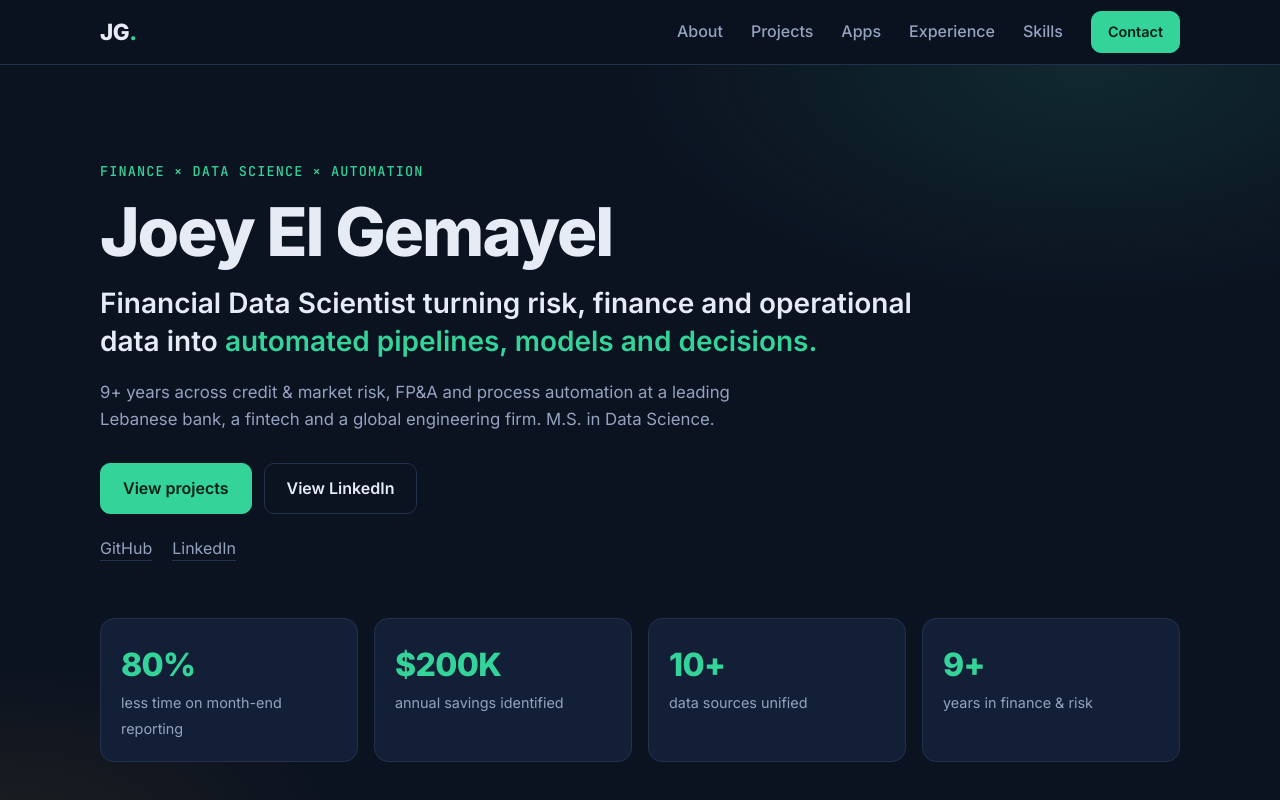
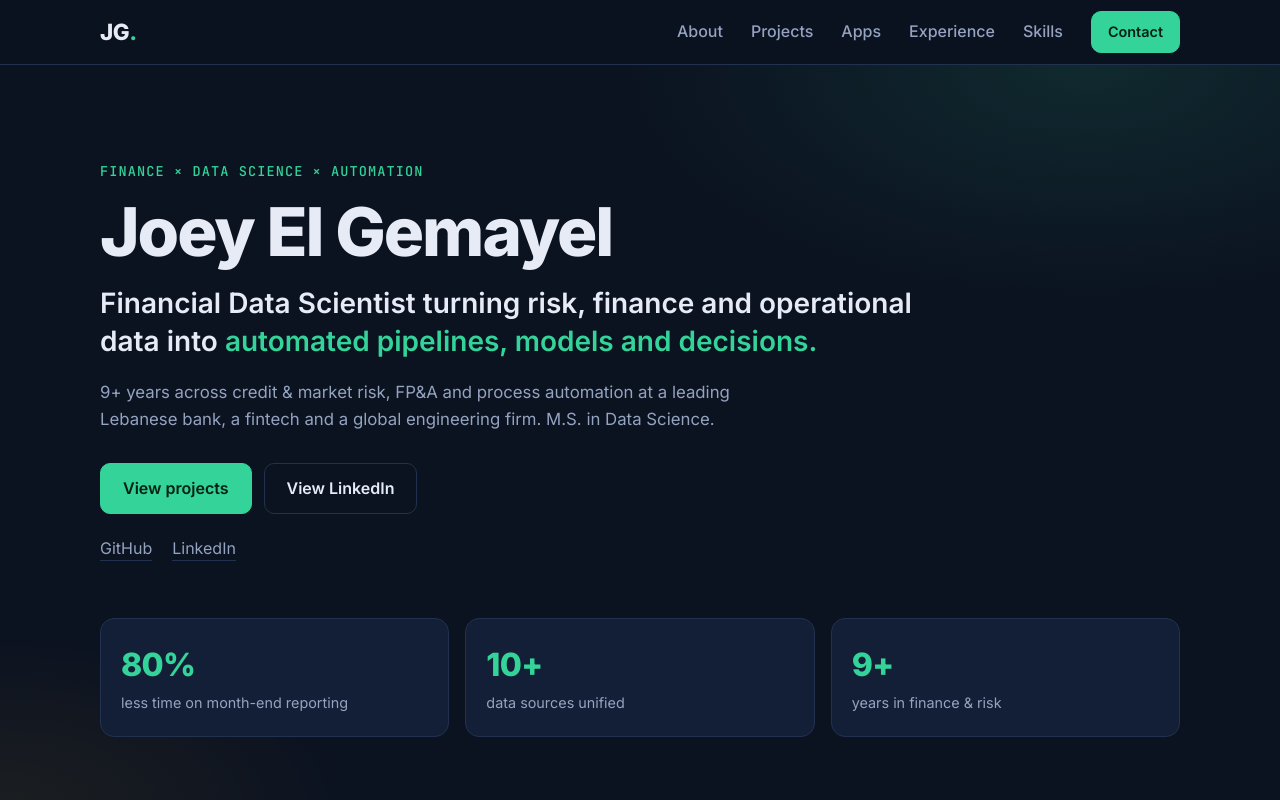
Before and after one commit to joeygem/joeygem.github.io, a plain HTML site: page index.html in a window 1280 px wide. Shown: the top 800 px of the page. Drawn offline with Linux system fonts and the light colour scheme.

Commit message:
Remove $200K savings headline stat; 3-column stat row
Co-Authored-By: Claude Opus 5.5 <noreply@anthropic.com>

```diff
--- a/index.html
+++ b/index.html
@@ -43,10 +43,8 @@
           <li><a href="https://linkedin.com/in/joey-el-gemayel-682924b0" target="_blank" rel="noopener">LinkedIn</a></li>
         </ul>
 
-        <div class="stats">
-          <div class="stat"><span class="stat-num" data-count="80" data-suffix="%">0</span><span class="stat-label">less time on month-end reporting</span></div>
-          <div class="stat"><span class="stat-num" data-count="200" data-prefix="$" data-suffix="K">0</span><span class="stat-label">annual savings identified</span></div>
-          <div class="stat"><span class="stat-num" data-count="10" data-suffix="+">0</span><span class="stat-label">data sources unified</span></div>
+        <div class="stats stats-3">
+          <div class="stat"><span class="stat-num" data-count="80" data-suffix="%">0</span><span class="stat-label">less time on month-end reporting</span></div>          <div class="stat"><span class="stat-num" data-count="10" data-suffix="+">0</span><span class="stat-label">data sources unified</span></div>
           <div class="stat"><span class="stat-num" data-count="9" data-suffix="+">0</span><span class="stat-label">years in finance &amp; risk</span></div>
         </div>
       </div>
--- a/styles.css
+++ b/styles.css
@@ -75,6 +75,7 @@ img, video { max-width: 100%; display: block; }
 .hero-links a:hover { color: var(--accent); border-color: var(--accent); }
 
 .stats { display: grid; grid-template-columns: repeat(4, 1fr); gap: 16px; margin-top: 56px; }
+.stats-3 { grid-template-columns: repeat(3, 1fr); }
 .stat { background: var(--surface); border: 1px solid var(--border); border-radius: var(--radius); padding: 20px; }
 .stat-num { display: block; font-size: 2rem; font-weight: 800; color: var(--accent); letter-spacing: -.02em; }
 .stat-label { color: var(--muted); font-size: .9rem; }
@@ -194,6 +195,8 @@ img, video { max-width: 100%; display: block; }
 .app-body .btn { align-self: flex-start; margin-top: 20px; }
 .edu-note { font-size: .82rem !important; margin-top: 6px; }
 @media (max-width: 680px) { .apps { grid-template-columns: 1fr; } }
+@media (min-width: 681px) and (max-width: 960px) { .stats-3 { grid-template-columns: repeat(3, 1fr); } }
+@media (max-width: 680px) { .stats-3 { grid-template-columns: 1fr; } }
 
 /* Case study pages */
 .nav-static { display: flex !important; position: static !important; flex-direction: row !important; padding: 0 !important; border: 0 !important; background: none !important; }
```
